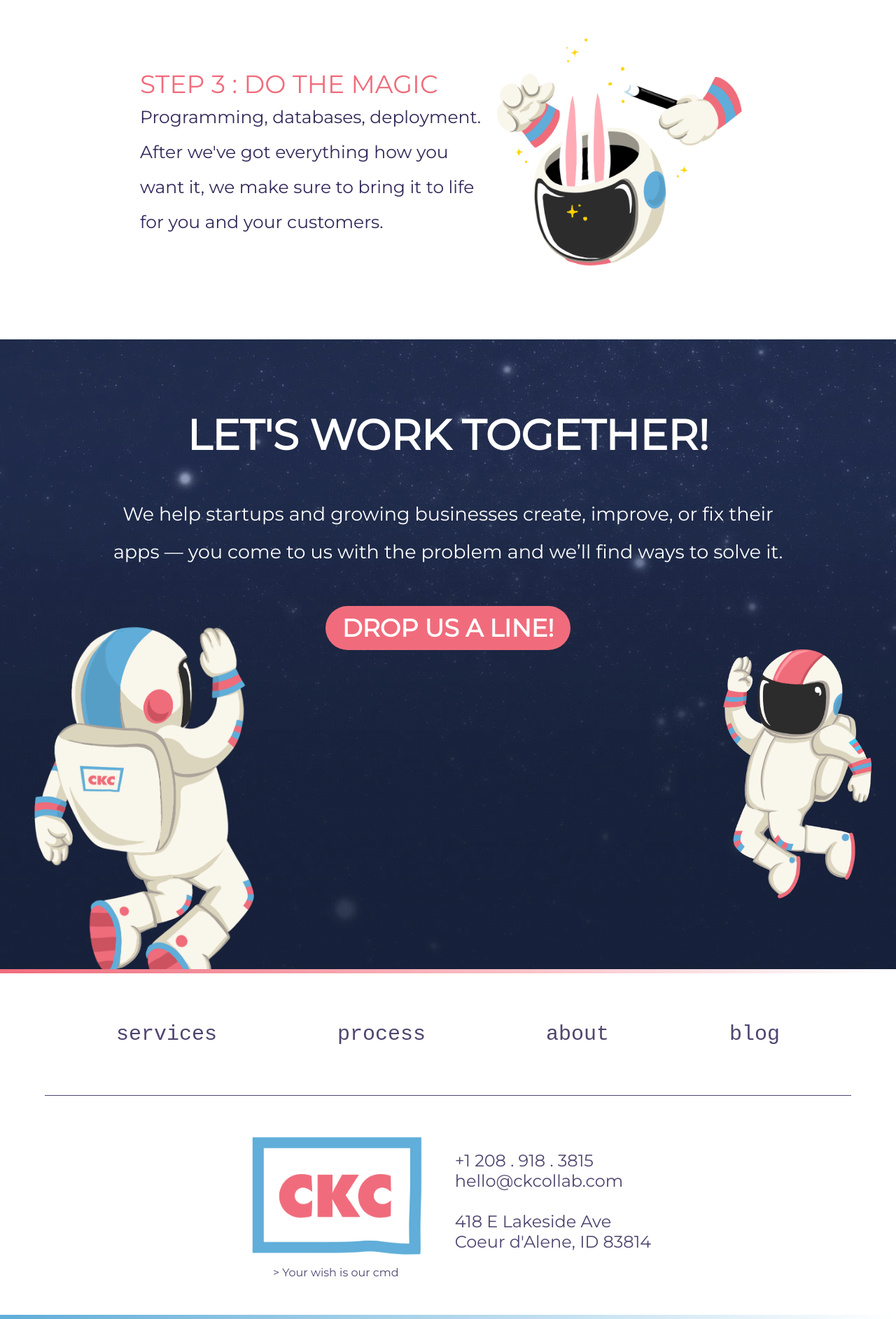
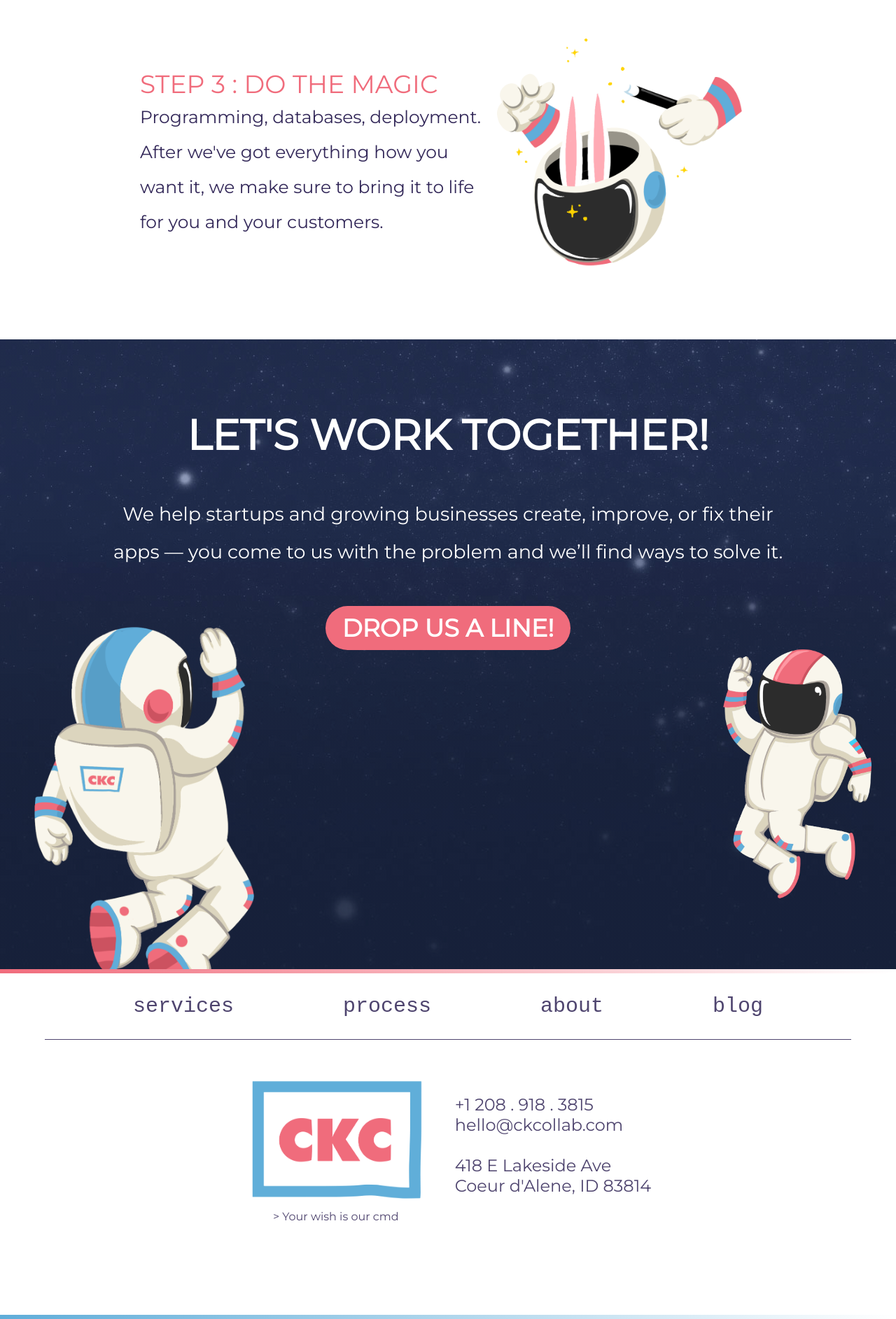
Before and after one commit to ckcollab/ckcollab, a Jekyll site: the page index.html, which Jekyll copies as it is, in a window 1280 px wide. Shown: the part 2548-4433 px from the top of the page at 70% size. Built offline with Jekyll 4.4.1, drawn with Linux system fonts in a browser that asks for light colours; nearby versions of some CDN libraries.

Commit message:
resolves #81 - Changed margin on footer navigation

```diff
--- a/assets/css/global.css
+++ b/assets/css/global.css
@@ -175,7 +175,7 @@
     color: white;
     text-decoration: none;
     font-size: 30px;
-    margin: 70px;
+    margin: 30px;
     text-align: center;
 }
 
```
